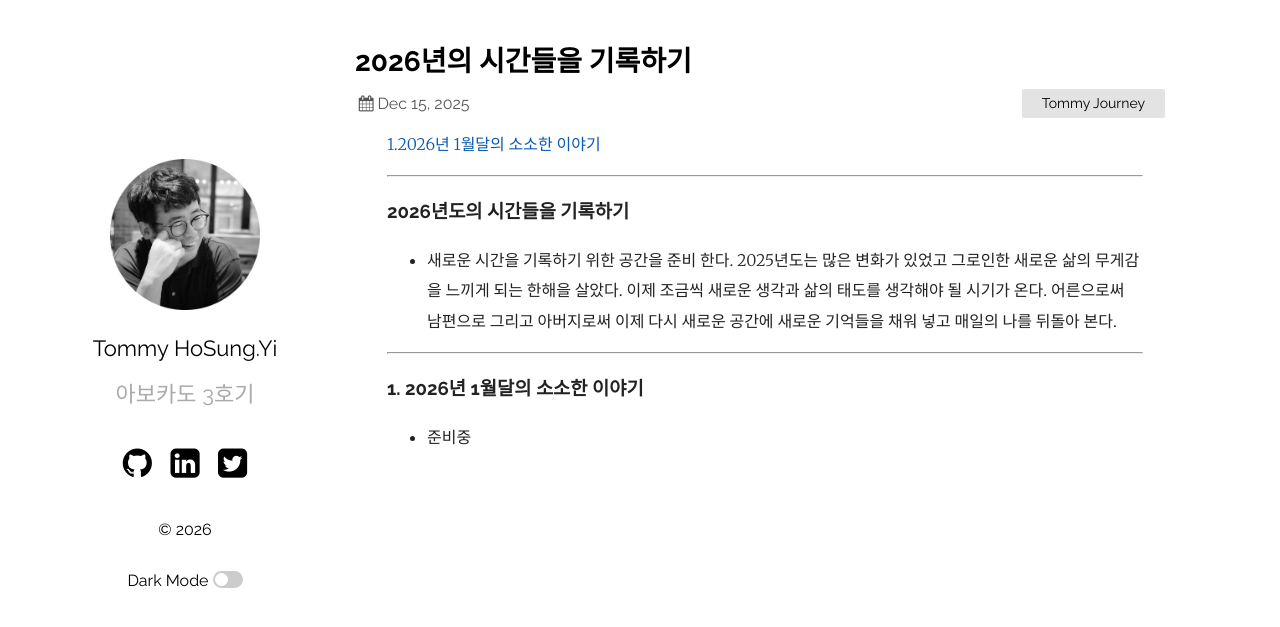
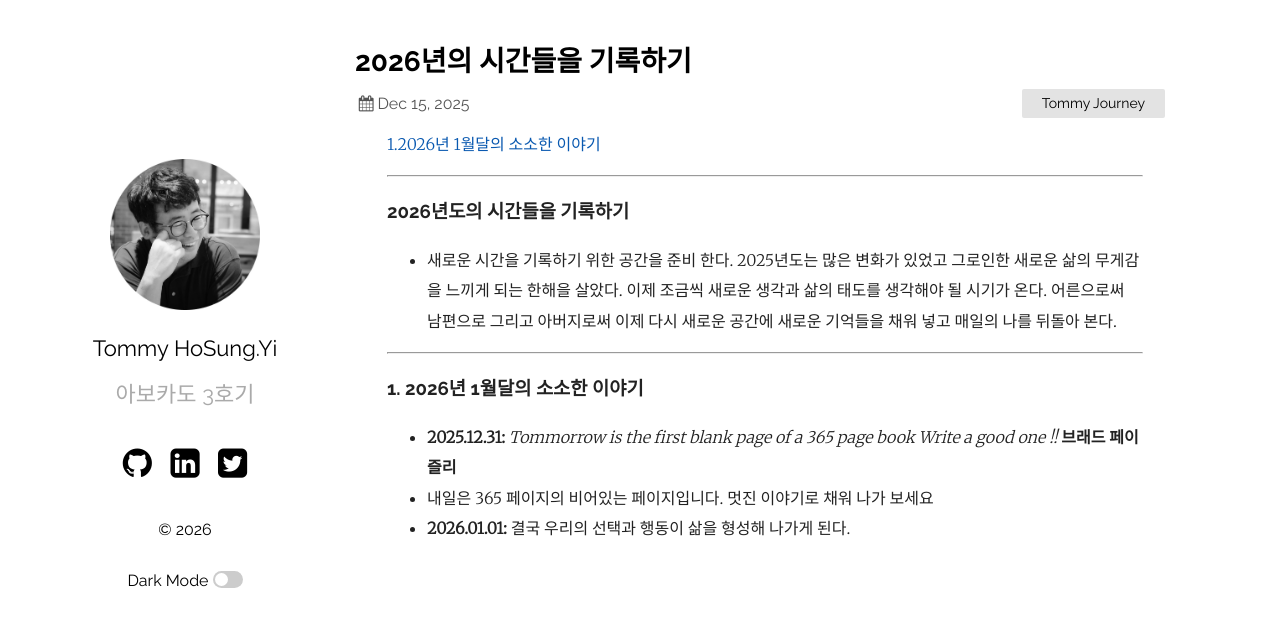
Before and after one commit to hslee77/hslee77.github.io, a Jekyll site: the page built from wiki/memo/2025-12-14-2026.md, in a window 1280 px wide. Shown: the top 627 px of the page. Built offline with Jekyll 4.4.1, drawn with Linux system fonts in a browser that asks for light colours.

Commit message:
20250101 update v1.0

```diff
--- a/wiki/memo/2025-12-14-2026.md
+++ b/wiki/memo/2025-12-14-2026.md
@@ -17,4 +17,6 @@ categories: [Tommy Journey]
 
 ### 1. 2026년 1월달의 소소한 이야기
 
-- 준비중
+- **2025.12.31:** *Tommorrow is the first blank page of a 365 page book Write a good one !!* **브래드 페이즐리**
+- 내일은 365 페이지의 비어있는 페이지입니다. 멋진 이야기로 채워 나가 보세요
+- **2026.01.01:** 결국 우리의 선택과 행동이 삶을 형성해 나가게 된다.
```
Also changed, not shown: _posts/2025-07-24-CIQ.md (+1 -0 lines).
